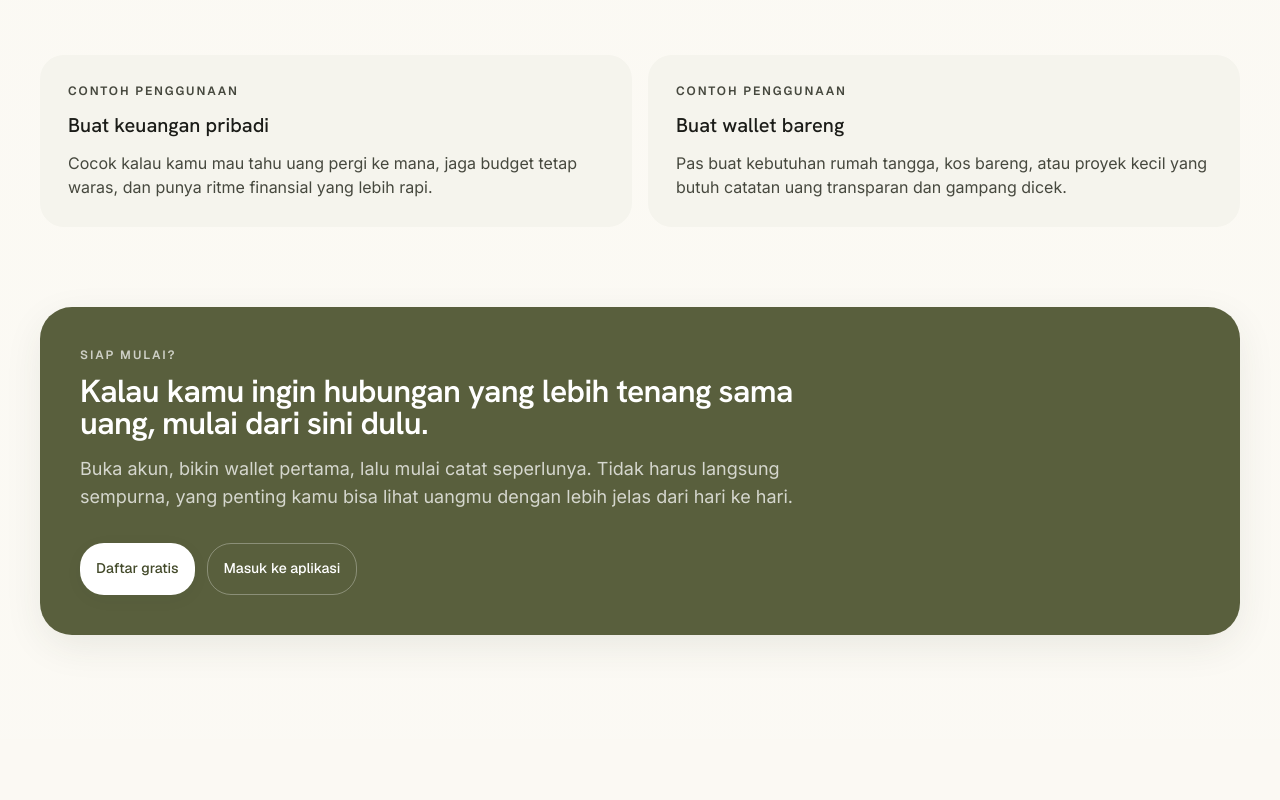
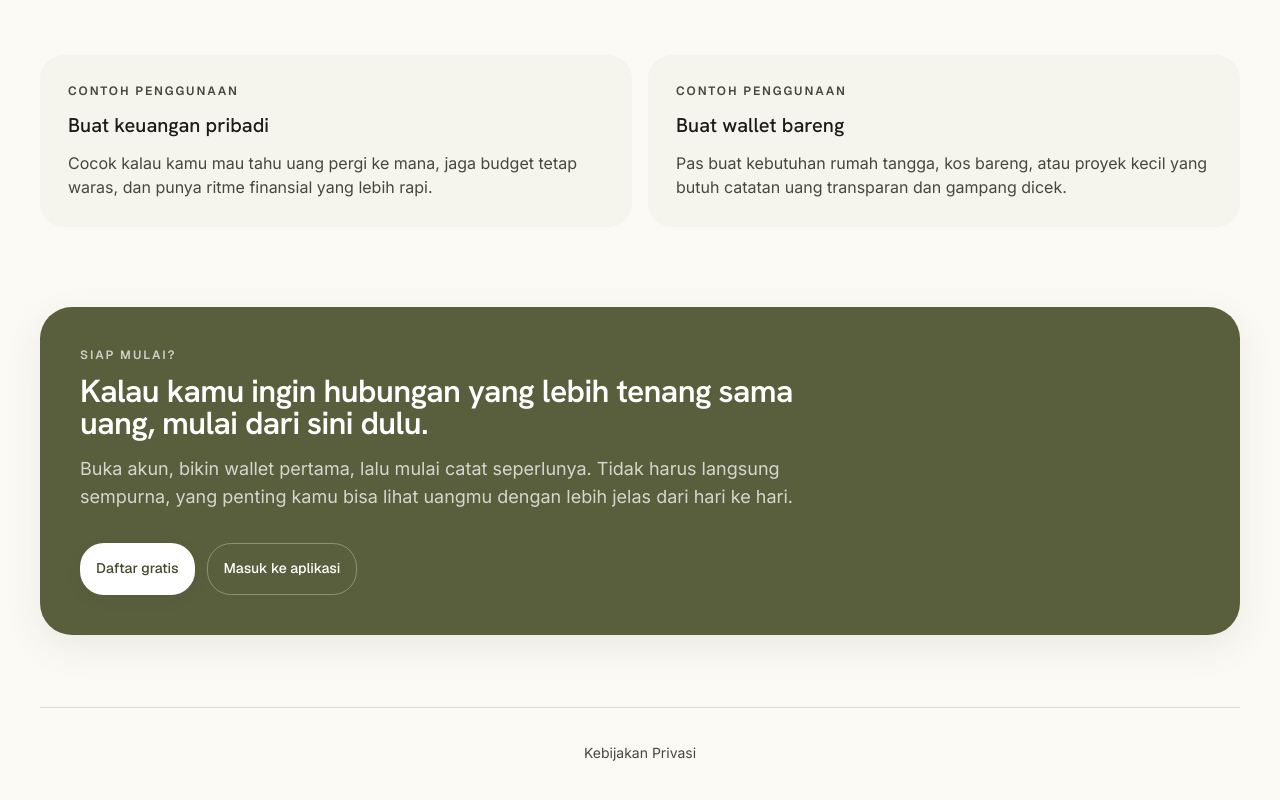
Before and after one commit to FeverEpidemic/balance, a Next.js app: page /id in a window 1280 px wide. Shown: the part 1796-2596 px from the top of the page. Before the commit the page ends 2535 px from the top, so only its background shows below. Built offline with nearby package versions, Linux system fonts and the light colour scheme; no server answers.

Commit message:
Add public bilingual privacy policy

```diff
--- a/app/[locale]/page.tsx
+++ b/app/[locale]/page.tsx
@@ -1,4 +1,5 @@
 import { redirect } from "next/navigation";
+import Link from "next/link";
 import { InstallPrompt } from "@/components/pwa/install-prompt";
 import { Badge } from "@/components/ui/badge";
 import { Button } from "@/components/ui/button";
@@ -175,6 +176,15 @@ export default async function HomePage({ params }: { params: Promise<{ locale: s
           </div>
         </div>
       </section>
+
+      <footer className="mt-8 border-t border-border pt-8 text-center">
+        <Link
+          href={localizePath(locale, "/privacy")}
+          className="text-sm text-muted-foreground transition hover:text-foreground"
+        >
+          {t("common.privacy")}
+        </Link>
+      </footer>
     </main>
   );
 }
--- /dev/null
+++ b/app/[locale]/privacy/page.tsx
@@ -0,0 +1,73 @@
+import type { Metadata } from "next";
+import { getLocaleTag, getTranslator, resolveLocale } from "@/lib/i18n";
+
+const lastUpdatedAt = new Date("2026-06-08T00:00:00+07:00");
+const sectionKeys = [
+  "dataWeCollect",
+  "howWeUse",
+  "dataStorage",
+  "thirdParty",
+  "cookies",
+  "userRights",
+  "contact"
+] as const;
+
+export async function generateMetadata({
+  params
+}: {
+  params: Promise<{ locale: string }>;
+}): Promise<Metadata> {
+  const { locale: localeParam } = await params;
+  const locale = resolveLocale(localeParam);
+  const t = getTranslator(locale);
+
+  return {
+    title: t("privacy.title"),
+    description: t("privacy.intro")
+  };
+}
+
+export default async function PrivacyPage({
+  params
+}: {
+  params: Promise<{ locale: string }>;
+}) {
+  const { locale: localeParam } = await params;
+  const locale = resolveLocale(localeParam);
+  const t = getTranslator(locale);
+  const formattedDate = new Intl.DateTimeFormat(getLocaleTag(locale), {
+    day: "numeric",
+    month: "long",
+    year: "numeric"
+  }).format(lastUpdatedAt);
+
+  return (
+    <main className="page-wrap py-8 md:py-12">
+      <section className="glass-panel-strong mx-auto max-w-4xl rounded-[2rem] p-6 shadow-float md:p-10">
+        <div className="max-w-3xl">
+          <p className="eyebrow">{t("common.privacy")}</p>
+          <h1 className="headline-lg mt-4">{t("privacy.title")}</h1>
+          <p className="mt-3 text-sm text-muted-foreground md:text-base">
+            {t("privacy.lastUpdated", { date: formattedDate })}
+          </p>
+          <p className="mt-6 text-sm leading-7 text-muted-foreground md:text-base">
+            {t("privacy.intro")}
+          </p>
+        </div>
+
+        <div className="mt-10 space-y-6">
+          {sectionKeys.map((sectionKey) => (
+            <article key={sectionKey} className="card">
+              <h2 className="headline-md">
+                {t(`privacy.sections.${sectionKey}.heading`)}
+              </h2>
+              <p className="mt-3 text-sm leading-7 text-muted-foreground md:text-base">
+                {t(`privacy.sections.${sectionKey}.body`)}
+              </p>
+            </article>
+          ))}
+        </div>
+      </section>
+    </main>
+  );
+}
--- a/messages/en.json
+++ b/messages/en.json
@@ -14,6 +14,7 @@
   "common": {
     "user": "User",
     "active": "Active",
+    "privacy": "Privacy Policy",
     "theme": "Theme",
     "save": "Save",
     "delete": "Delete",
@@ -601,6 +602,41 @@
     "ctaRegister": "Sign up free",
     "ctaLogin": "Open the app"
   },
+  "privacy": {
+    "title": "Privacy Policy",
+    "lastUpdated": "Last updated: {date}",
+    "intro": "Balance values your privacy. This policy explains what data we collect, how it is used, where it is stored, and the choices you have when using this app.",
+    "sections": {
+      "dataWeCollect": {
+        "heading": "Data We Collect",
+        "body": "We collect your name and email through Supabase Auth, along with the data you enter into the app such as wallets, transactions, budgets, savings, and your theme and language preferences."
+      },
+      "howWeUse": {
+        "heading": "How We Use Data",
+        "body": "We use your data to authenticate your account, operate app features, display your financial records, support shared wallets when you use them, and save preferences such as theme and language."
+      },
+      "dataStorage": {
+        "heading": "Data Storage",
+        "body": "Your data is stored in Supabase as the cloud service for authentication and the app database. We use app access controls and database policies to limit access to data according to feature needs."
+      },
+      "thirdParty": {
+        "heading": "Third-Party Services",
+        "body": "Balance uses Supabase for magic-link authentication and database storage. We do not currently use third-party analytics or tracking services to monitor your usage behavior."
+      },
+      "cookies": {
+        "heading": "Cookies",
+        "body": "This app uses Supabase cookies to keep your sign-in session active and the balance-locale cookie to remember your language preference. We do not use third-party analytics or advertising cookies."
+      },
+      "userRights": {
+        "heading": "Your Rights",
+        "body": "You can request access to the data stored about your account or ask for your data to be deleted. For sign-in, we only send the magic-link email required for authentication."
+      },
+      "contact": {
+        "heading": "Contact",
+        "body": "If you have questions about this privacy policy or want to request data deletion, please contact us through the support email that will be added to this page."
+      }
+    }
+  },
   "reports": {
     "pageTitle": "Reports",
     "pageSubtitle": "Reports for {walletName}",
--- a/messages/id.json
+++ b/messages/id.json
@@ -14,6 +14,7 @@
   "common": {
     "user": "Pengguna",
     "active": "Aktif",
+    "privacy": "Kebijakan Privasi",
     "theme": "Tema",
     "save": "Simpan",
     "delete": "Hapus",
@@ -601,6 +602,41 @@
     "ctaRegister": "Daftar gratis",
     "ctaLogin": "Masuk ke aplikasi"
   },
+  "privacy": {
+    "title": "Kebijakan Privasi",
+    "lastUpdated": "Terakhir diperbarui: {date}",
+    "intro": "Balance menghargai privasi Anda. Kebijakan ini menjelaskan data apa yang kami kumpulkan, bagaimana data digunakan, di mana data disimpan, dan pilihan yang Anda miliki saat menggunakan aplikasi ini.",
+    "sections": {
+      "dataWeCollect": {
+        "heading": "Data yang Kami Kumpulkan",
+        "body": "Kami mengumpulkan nama dan email Anda melalui Supabase Auth, serta data yang Anda masukkan ke aplikasi seperti wallet, transaksi, anggaran, tabungan, dan preferensi tema serta bahasa."
+      },
+      "howWeUse": {
+        "heading": "Cara Kami Menggunakan Data",
+        "body": "Data digunakan untuk mengautentikasi akun Anda, menjalankan fitur aplikasi, menampilkan catatan keuangan Anda, mengelola wallet bersama bila Anda memakainya, serta menyimpan preferensi seperti tema dan bahasa."
+      },
+      "dataStorage": {
+        "heading": "Penyimpanan Data",
+        "body": "Data Anda disimpan di Supabase sebagai layanan cloud untuk autentikasi dan database aplikasi. Kami menggunakan kontrol akses aplikasi dan kebijakan database untuk membatasi akses ke data sesuai kebutuhan fitur."
+      },
+      "thirdParty": {
+        "heading": "Layanan Pihak Ketiga",
+        "body": "Balance menggunakan Supabase untuk autentikasi magic link dan penyimpanan database. Saat ini kami tidak menggunakan layanan analytics atau tracking pihak ketiga untuk melacak perilaku penggunaan Anda."
+      },
+      "cookies": {
+        "heading": "Cookie",
+        "body": "Aplikasi ini menggunakan cookie Supabase untuk menjaga sesi login Anda dan cookie balance-locale untuk mengingat preferensi bahasa. Kami tidak memakai cookie analytics atau iklan pihak ketiga."
+      },
+      "userRights": {
+        "heading": "Hak Pengguna",
+        "body": "Anda dapat meminta untuk melihat data yang disimpan tentang akun Anda atau meminta penghapusan data. Untuk login, kami hanya mengirim email magic link yang diperlukan untuk autentikasi."
+      },
+      "contact": {
+        "heading": "Kontak",
+        "body": "Jika Anda memiliki pertanyaan tentang kebijakan privasi ini atau ingin meminta penghapusan data, silakan hubungi kami melalui email kontak yang akan ditambahkan pada halaman ini."
+      }
+    }
+  },
   "reports": {
     "pageTitle": "Laporan",
     "pageSubtitle": "Laporan {walletName}",
--- a/middleware.ts
+++ b/middleware.ts
@@ -22,6 +22,7 @@ function isPublicPath(pathname: string) {
   const path = stripLocaleFromPath(pathname);
   return (
     path === "/" ||
+    path === "/privacy" ||
     path === "/offline" ||
     path === "/sw.js" ||
     path === "/manifest.webmanifest" ||
```
Also changed, not shown: 1 other file (tests, documents, lock files or other folders).
